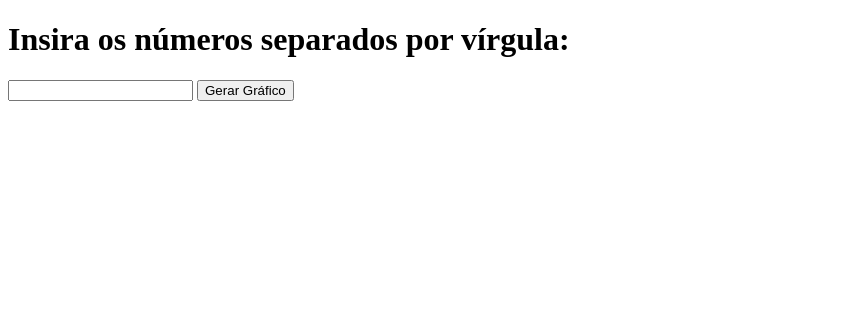
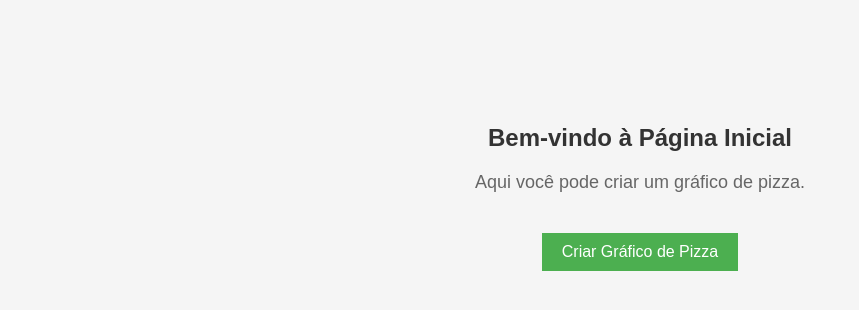
Before and after one commit to CodeAkinori/DataGrapher, a Flask app: template templates/index.html in a window 1280 px wide. Shown: the top 310 px of the page, without its empty margins (0-859 px from the left). Run offline with Flask 3, Linux system fonts and the light colour scheme; the template is opened without the code that fills it, so the values that code supplies are empty.

Commit message:
Update pizza!

```diff
--- a/app.py
+++ b/app.py
@@ -1,12 +1,13 @@
 from flask import Flask, render_template, redirect, url_for, request
 import matplotlib.pyplot as plt
+import numpy as np
 import os
 
 app = Flask(__name__)
 
 @app.route('/')
 def home():
-    return render_template('home.html')
+    return render_template('index.html')
 
 @app.route('/create_chart', methods=['GET', 'POST'])
 def create_chart():
--- a/templates/index.html
+++ b/templates/index.html
@@ -1,13 +1,47 @@
 <!DOCTYPE html>
 <html>
 <head>
-    <title>App do Gráfico de Pizza</title>
+    <title>Página Inicial</title>
+    <style>
+        body {
+            font-family: Arial, sans-serif;
+            background-color: #f5f5f5;
+            text-align: center;
+            padding-top: 100px;
+        }
+
+        h1 {
+            color: #333333;
+            font-size: 24px;
+            margin-bottom: 20px;
+        }
+
+        p {
+            color: #666666;
+            font-size: 18px;
+            margin-bottom: 40px;
+        }
+
+        form {
+            display: inline-block;
+        }
+
+        button[type="submit"] {
+            padding: 10px 20px;
+            font-size: 16px;
+            background-color: #4caf50;
+            color: #ffffff;
+            border: none;
+            cursor: pointer;
+        }
+    </style>
 </head>
 <body>
-    <h1>Insira os números separados por vírgula:</h1>
-    <form action="/" method="POST">
-        <input type="text" name="numbers" required>
-        <button type="submit">Gerar Gráfico</button>
+    <h1>Bem-vindo à Página Inicial</h1>
+    <p>Aqui você pode criar um gráfico de pizza.</p>
+
+    <form action="{{ url_for('create_chart') }}" method="POST">
+        <button type="submit">Criar Gráfico de Pizza</button>
     </form>
 </body>
 </html>
```
Also changed, not shown: templates/chart.html (+20 -0 lines), templates/create_chart.html (+34 -0 lines), templates/home.html (deleted, +0 -14 lines), static/pie_chart.png (added).
